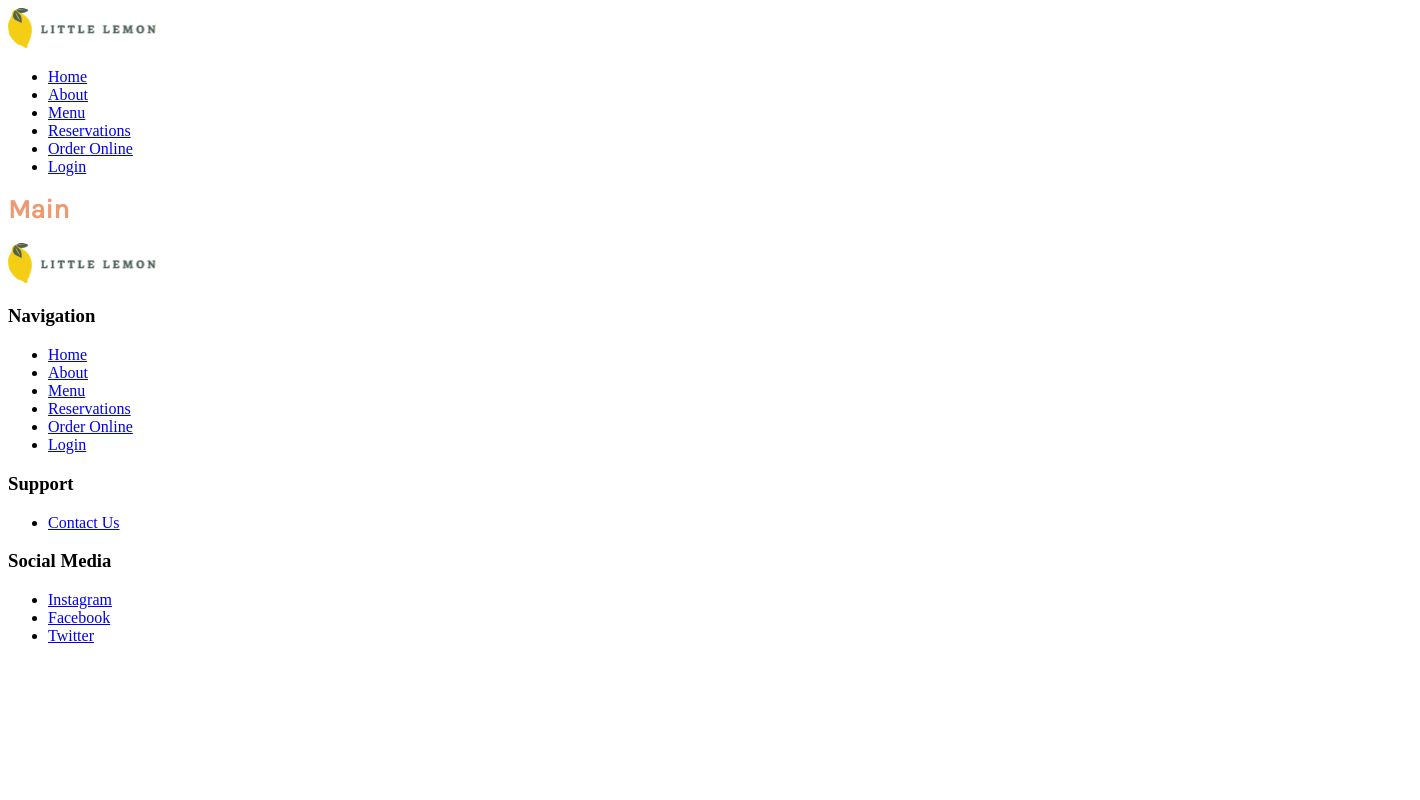
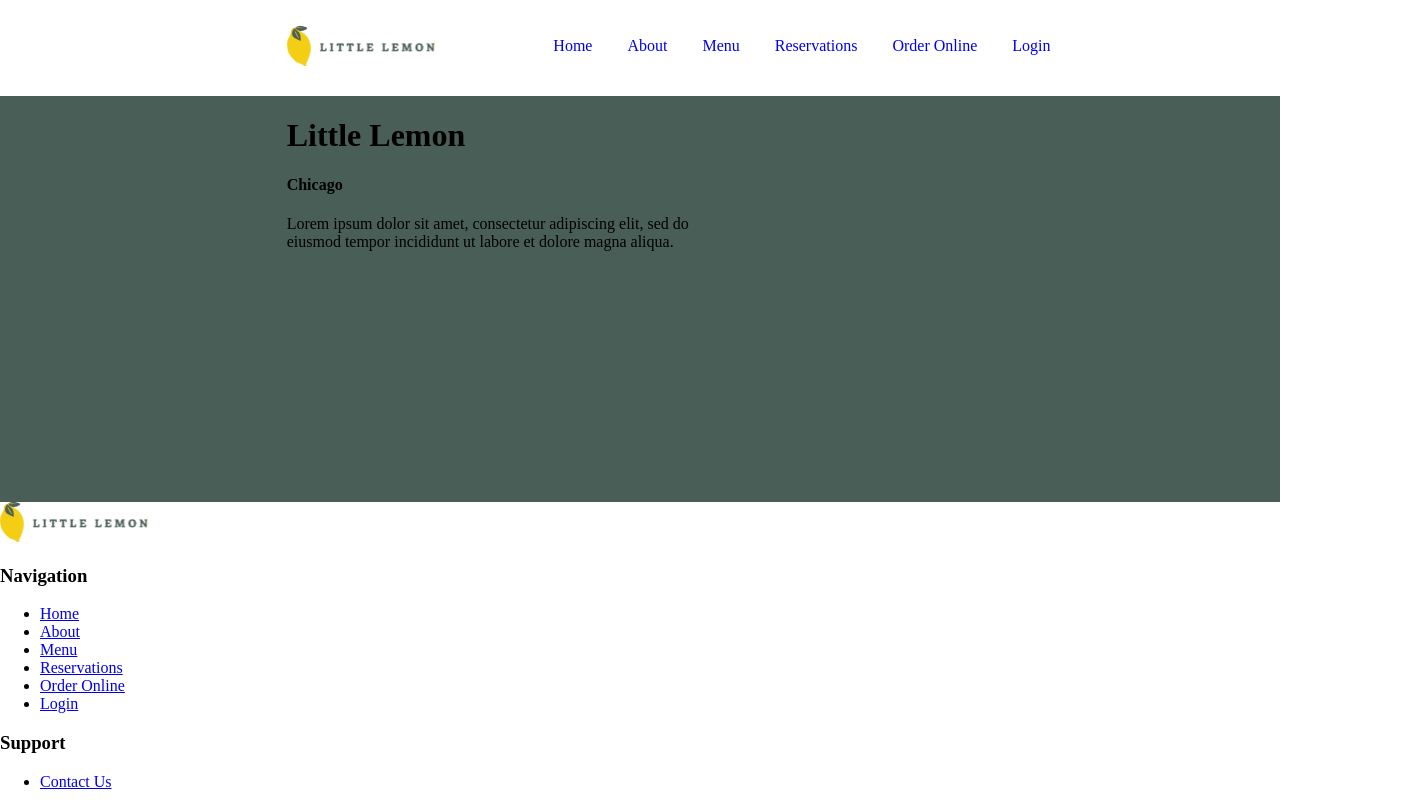
Before and after one commit to justthohir/little-lemon-restaurant, a React (Create React App) app: page / in a window 1280 px wide. Shown: the top 800 px of the page, 1420 px wide, since content can reach past the window. Built offline with nearby package versions, Linux system fonts and the light colour scheme; a web font is replaced by a local one.

Commit message:
build layout

```diff
--- a/src/assets/css/App.css
+++ b/src/assets/css/App.css
@@ -0,0 +1,26 @@
+.logo {
+	padding: 10px 0;
+	vertical-align: baseline;
+}
+
+.menu {
+	display: grid;
+	grid-template-columns: repeat(6, auto);
+	gap: 15px;
+	justify-content: start;
+}
+
+.menu-item {
+	list-style-type: none;
+	color: #333;
+	padding: 5px 10px;
+}
+
+.menu-item:hover {
+	background-color: #e9ecef;
+	border-radius: 5px;
+}
+
+.menu-item a {
+  text-decoration: none;
+}
--- a/src/assets/css/index.css
+++ b/src/assets/css/index.css
@@ -1,3 +1,7 @@
+body {
+  margin: 0;
+}
+
 .markazi {
   font-family: "Markazi Text", serif;
   font-weight: 500;
@@ -94,3 +98,65 @@
 .color-sec-black {
   color: #333333;
 }
+
+.container {
+  display: grid;
+  grid-template-columns: repeat(12, 1fr);
+  gap: 20px;
+  width: 100%;
+  max-width: 1440px;
+  margin: 0 auto;
+  padding: 0 70px;
+}
+
+.row {
+  display: contents;
+}
+
+.col {
+  grid-column: span 1; /* Default to one column span */
+}
+
+.col-1 { grid-column: span 1; }
+.col-2 { grid-column: span 2; }
+.col-3 { grid-column: span 3; }
+.col-4 { grid-column: span 4; }
+.col-5 { grid-column: span 5; }
+.col-6 { grid-column: span 6; }
+.col-7 { grid-column: span 7; }
+.col-8 { grid-column: span 8; }
+.col-9 { grid-column: span 9; }
+.col-10 { grid-column: span 10; }
+.col-11 { grid-column: span 11; }
+.col-12 { grid-column: span 12; }
+
+/* Responsive behavior for columns */
+@media (max-width: 768px) {
+  .col {
+    grid-column: span 12;
+  }
+}
+
+
+/* margin class */
+.mt-1 {
+  margin-top: 1rem;
+}
+
+.mt-2 {
+  margin-top: 2rem;
+}
+
+.mt-4 {
+  margin-top: 4rem;
+}
+
+.mb-1 {
+  margin-bottom: 1rem;
+}
+/* end margin class */
+
+.width-100 {
+  width: 100%;
+  height: 406px;
+}
--- a/src/components/Footer.js
+++ b/src/components/Footer.js
@@ -1,6 +1,5 @@
 import React from "react";
 import Logo from "../assets/images/Logo.svg";
-import Nav from "./Nav";
 
 const Footer = () => {
   return (
@@ -11,7 +10,26 @@ const Footer = () => {
 
       <div className="footer-container">
         <h3>Navigation</h3>
-        <Nav />
+        <ul>
+          <li>
+            <a href="Home">Home</a>
+          </li>
+          <li>
+            <a href="About">About</a>
+          </li>
+          <li>
+            <a href="Menu">Menu</a>
+          </li>
+          <li>
+            <a href="Reservations">Reservations</a>
+          </li>
+          <li>
+            <a href="order-online">Order Online</a>
+          </li>
+          <li>
+            <a href="login">Login</a>
+          </li>
+        </ul>
       </div>
 
       <div className="footer-container">
--- a/src/components/Header.js
+++ b/src/components/Header.js
@@ -4,9 +4,18 @@ import Logo from "../assets/images/Logo.svg";
 
 const Header = () => {
   return (
-    <header>
-      <img src={Logo} alt="Logo Little Lemon" />
-      <Nav />
+    <header className="container mt-1 mb-1">
+      <div className="row">
+        <div className="col-2"></div>
+
+        <div className="col-2 logo">
+          <img src={Logo} alt="Logo Little Lemon" />
+        </div>
+
+        <Nav classNav="col-6" />
+
+        <div className="col-2"></div>
+      </div>
     </header>
   );
 };
--- a/src/components/Main.js
+++ b/src/components/Main.js
@@ -2,11 +2,21 @@ import React from "react";
 
 const Main = () => {
   return (
-    <>
-      <main>
-        <h1 className="karla karla-sec-title color-sec-pink">Main</h1>
-      </main>
-    </>
+    <main>
+      <div className="width-100 bg-primary-green">
+        <div className="container">
+          <div className="row">
+            <div className="col-2"></div>
+
+            <div className="col-4">
+              <h1 className="">Little Lemon</h1>
+              <h4 className="">Chicago</h4>
+              <p>Lorem ipsum dolor sit amet, consectetur adipiscing elit, sed do eiusmod tempor incididunt ut labore et dolore magna aliqua.</p>
+            </div>
+          </div>
+        </div>
+      </div>
+    </main>
   );
 };
 
--- a/src/components/Nav.js
+++ b/src/components/Nav.js
@@ -1,25 +1,25 @@
 import React from "react";
 
-const Nav = () => {
+const Nav = (props) => {
   return (
-    <nav>
-      <ul>
-        <li>
+    <nav className="col-6">
+      <ul className="menu">
+        <li className="menu-item">
           <a href="Home">Home</a>
         </li>
-        <li>
+        <li className="menu-item">
           <a href="About">About</a>
         </li>
-        <li>
+        <li className="menu-item">
           <a href="Menu">Menu</a>
         </li>
-        <li>
+        <li className="menu-item">
           <a href="Reservations">Reservations</a>
         </li>
-        <li>
+        <li className="menu-item">
           <a href="order-online">Order Online</a>
         </li>
-        <li>
+        <li className="menu-item">
           <a href="login">Login</a>
         </li>
       </ul>
```
